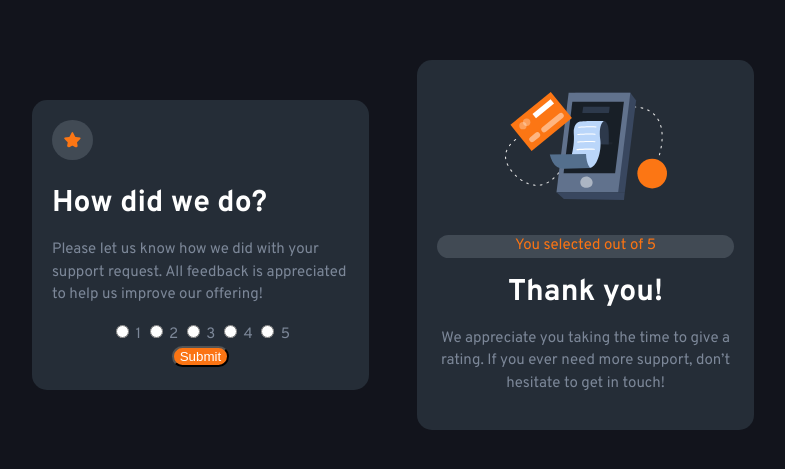
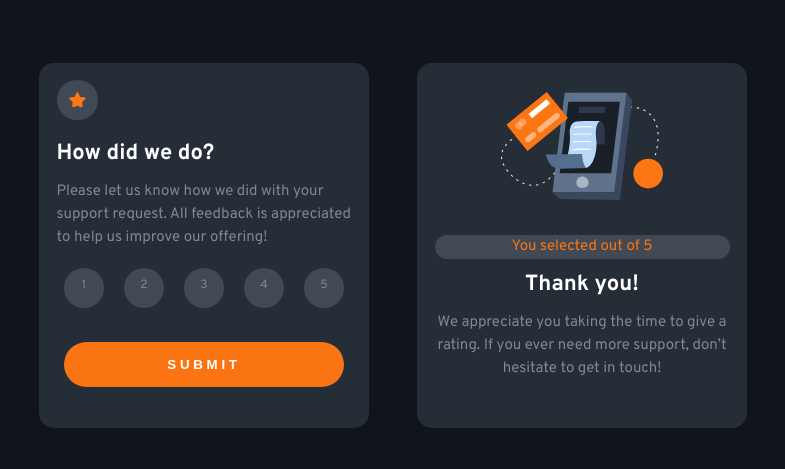
Before and after one commit to cvalong/fm-interactive-rating-component, a plain HTML site: page index.html in a window 1280 px wide. Shown: the part 155-624 px from the top of the page, without its empty margins (247-1032 px from the left). Drawn offline with Linux system fonts and the light colour scheme.

Commit message:
styled submit and radio buttons, radio button text not centered

```diff
--- a/index.html
+++ b/index.html
@@ -22,7 +22,7 @@
         <h1>How did we do?</h1>
         <p>Please let us know how we did with your support request. All feedback is appreciated
           to help us improve our offering!</p>
-        <div class="radio-holder">
+        <div class="container radio-holder">
           <input type="radio" id="1" name="rating" value="1">
           <label for="1">1</label>
           <input type="radio" id="2" name="rating" value="2">
--- a/styles/style.css
+++ b/styles/style.css
@@ -28,15 +28,16 @@ html {
 
 body {
     font-family: 'Overpass', sans-serif;
-    font-size: 0.9375rem;
+    font-size: 0.9375rem; /*15px to match the design*/
     color: var(--neutral);
-    line-height: 1.5;
+    line-height: 1.55;
     font-weight: 400;
     text-align: left;
 }
 
 h1 {
     color: var(--neutralLighter);
+    font-size: 1.375rem;
     font-weight: 700;
     line-height: 1;
 }
@@ -72,12 +73,13 @@ body {
 .card {
     background: var(--neutralDark);
     border-radius: 15px;
-    max-width: 35ch;
+    width: 330px;
+    height: 365px;
     margin: 1.5rem;
 }
 
 .card-content {
-    padding: 1.25rem;
+    padding: 1.09375rem /*17.5px to match the design better*/
 }
 
 img {
@@ -96,9 +98,44 @@ img {
     text-align: center;
 }
 
+.radio-holder {/*changes features from the default container class*/
+    justify-content: space-around;
+    gap: 0.3rem;
+    margin: 1.125rem 0; /*margin: vertical horizontal*/
+    font-size: 0.75rem;
+}
+
+.radio-holder input[type="radio"] {
+    display: none; /*removes keyboard accessibility however*/
+}
+
+.radio-holder label {
+    cursor: pointer;
+    width: 40px;
+    height: 40px;
+    padding: 0.5rem;
+    border-radius: 100%;
+    background: var(--neutralLight);
+}
+
+.radio-holder input[type="radio"]:checked+label {
+    background: var(--primary);
+    color: var(--neutralLighter);
+}
+
 .button {
+    font-weight: 700;
+    text-transform: uppercase;
+    letter-spacing: 0.5ch;
+}
+.button {
+    cursor: pointer;
+    min-width: 280px;
+    min-height: 45px;
+    margin: 1rem 0;
+    border: none;
+    border-radius: 50px;
     background: var(--primary);
-    border-radius: 50px;
 }
 
 /* Thank you state layout*/
```
